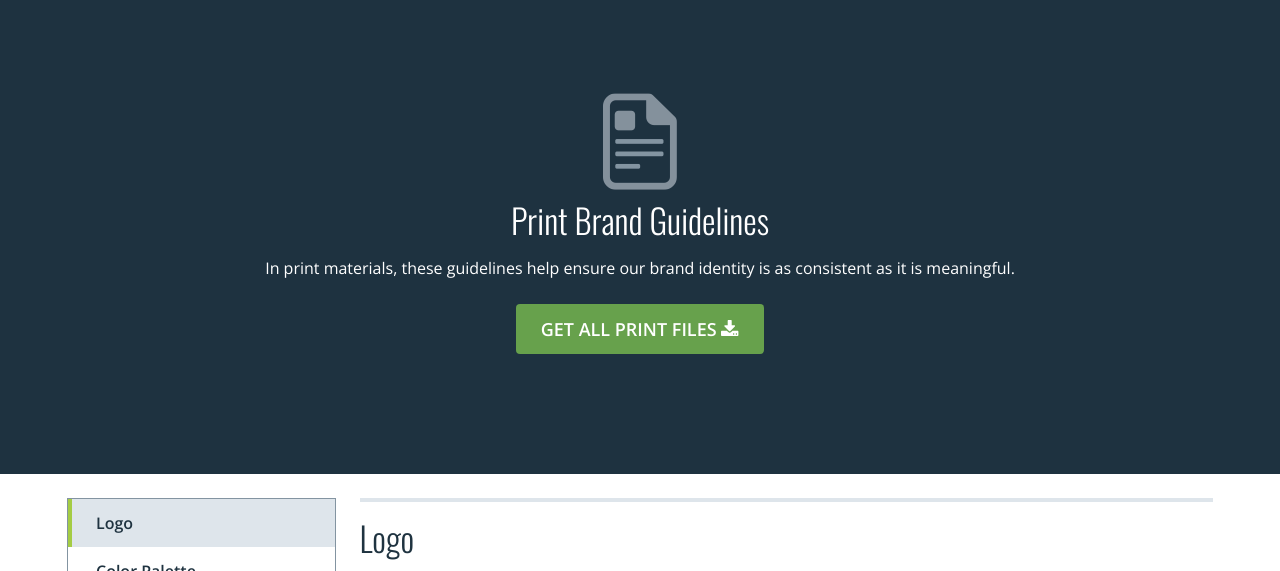
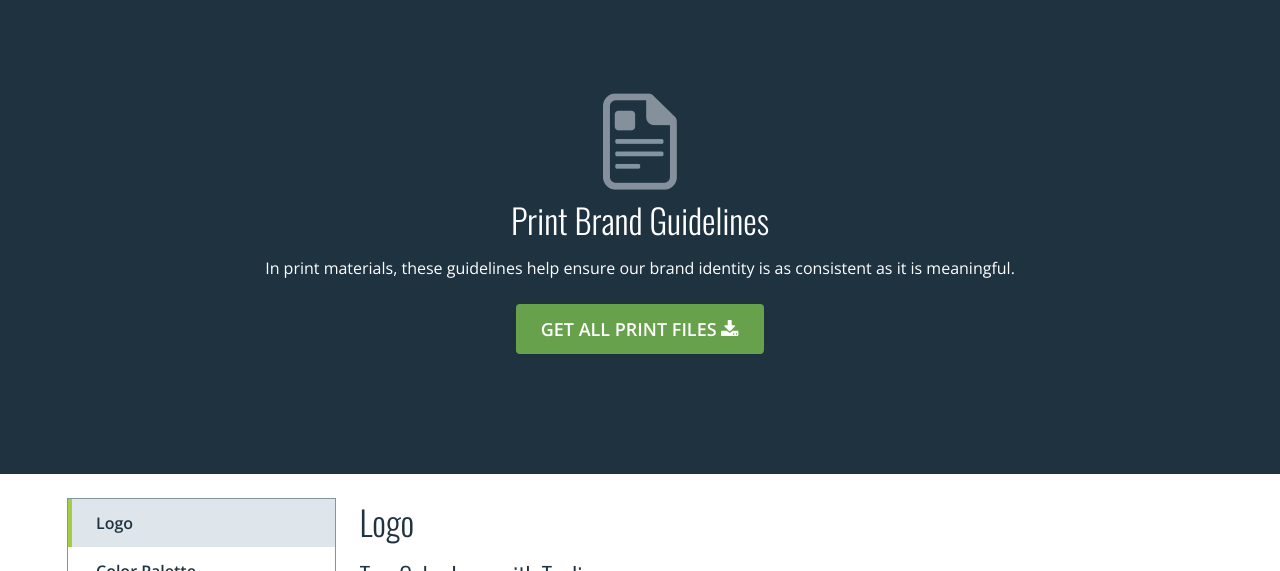
Before and after one commit to unumux/cl-brand-guidelines, a website: page print.html in a window 1280 px wide. Shown: the part 88-659 px from the top of the page. Drawn offline with nearby package versions, Linux system fonts and the light colour scheme.

Commit message:
remove hr

```diff
--- a/print.html
+++ b/print.html
@@ -73,7 +73,6 @@
         <div class="willow-layout__column--9">
             <main class="willow-page-content" id="mainContent" role="main">
                 <section class="category">
-                    <hr>
                     <h1 class="category__heading">Logo</h1>
                     <section class="section">
                         <h2 class="section__heading">Two Color Logo with Tagline</h2>
```
